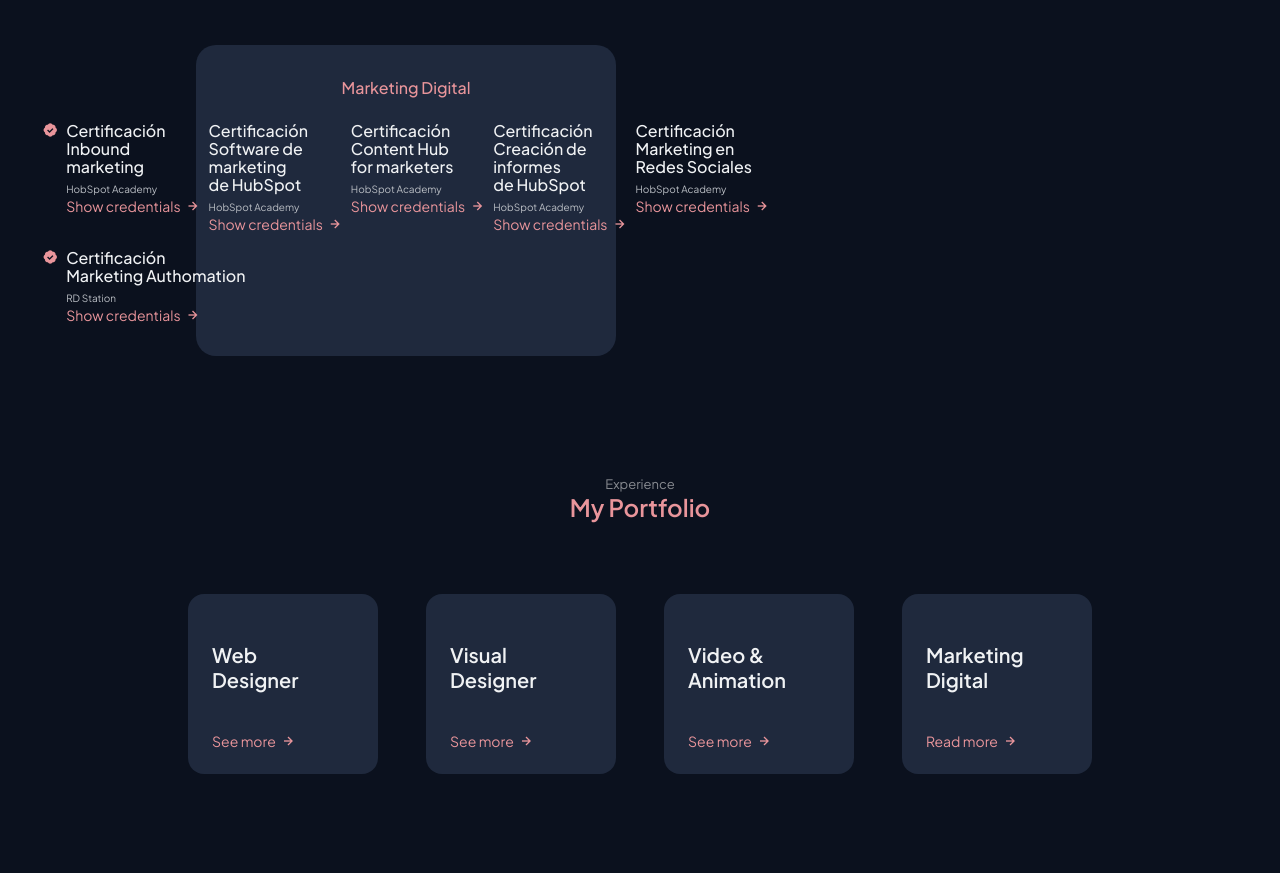
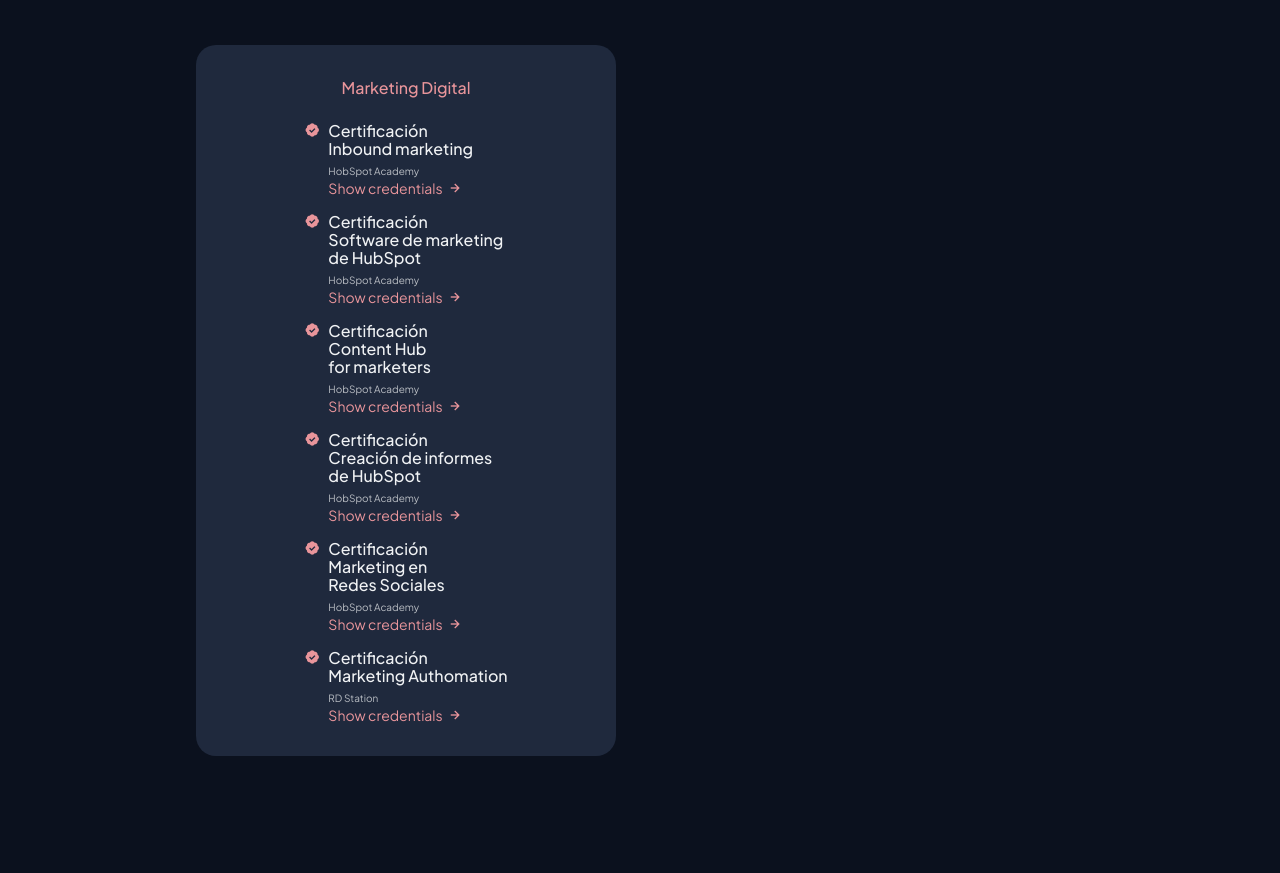
Before and after one commit to PahoDeloula/portfolio2025, a plain HTML site: page index.html in a window 1280 px wide. Shown: the part 2030-2903 px from the top of the page. Drawn offline with nearby package versions, Linux system fonts and the light colour scheme.

Commit message:
Update index.html
Faltantes de divs

```diff
--- a/index.html
+++ b/index.html
@@ -279,7 +279,6 @@
                                 <div class="skills__group">
                                     <div class="skills__data">
                                         <i class='bx bxs-badge-check'></i>
-
                                         <div>
                                             <h3 class="skills__name">Certificación<br>Inbound marketing</h3>
                                             <span class="skills__level">HobSpot Academy</span>
@@ -287,23 +286,29 @@
                                                 Show credentials <i class='bx bx-right-arrow-alt work__icon'></i>
                                             </a>
                                         </div>
-
-                                    <div>
+                                    </div>
+                                    <div class="skills__data">
+                                        <i class='bx bxs-badge-check'></i>
+                                        <div>
                                             <h3 class="skills__name">Certificación<br>Software de marketing<br>de HubSpot</h3>
                                             <span class="skills__level">HobSpot Academy</span>
                                             <a href="https://app.hubspot.com/academy/achievements/vbqg90hc/es/1/paola-guerrero-sanchez/software-de-marketing-de-hubspot" class="work__button" target="_blank" >
                                                 Show credentials <i class='bx bx-right-arrow-alt work__icon'></i>
                                             </a>
                                         </div>
-
-                                    <div>
+                                    </div>
+                                    <div class="skills__data">
+                                        <i class='bx bxs-badge-check'></i>
+                                        <div>
                                             <h3 class="skills__name">Certificación<br>Content Hub<br>for marketers</h3>
                                             <span class="skills__level">HobSpot Academy</span>
                                             <a href="https://app.hubspot.com/academy/achievements/6r4ph2n7/es/1/paola-guerrero-sanchez/certificacion-de-content-hub-para-marketers" class="work__button" target="_blank" >
                                                 Show credentials <i class='bx bx-right-arrow-alt work__icon'></i>
                                             </a>
                                         </div>
-
+                                    </div>
+                                    <div class="skills__data">
+                                        <i class='bx bxs-badge-check'></i>
                                         <div>
                                             <h3 class="skills__name">Certificación<br>Creación de informes<br>de HubSpot</h3>
                                             <span class="skills__level">HobSpot Academy</span>
@@ -311,7 +316,9 @@
                                                 Show credentials <i class='bx bx-right-arrow-alt work__icon'></i>
                                             </a>
                                         </div>
-
+                                    </div>
+                                    <div class="skills__data">
+                                        <i class='bx bxs-badge-check'></i>
                                         <div>
                                             <h3 class="skills__name">Certificación<br>Marketing en<br>Redes Sociales</h3>
                                             <span class="skills__level">HobSpot Academy</span>
```
